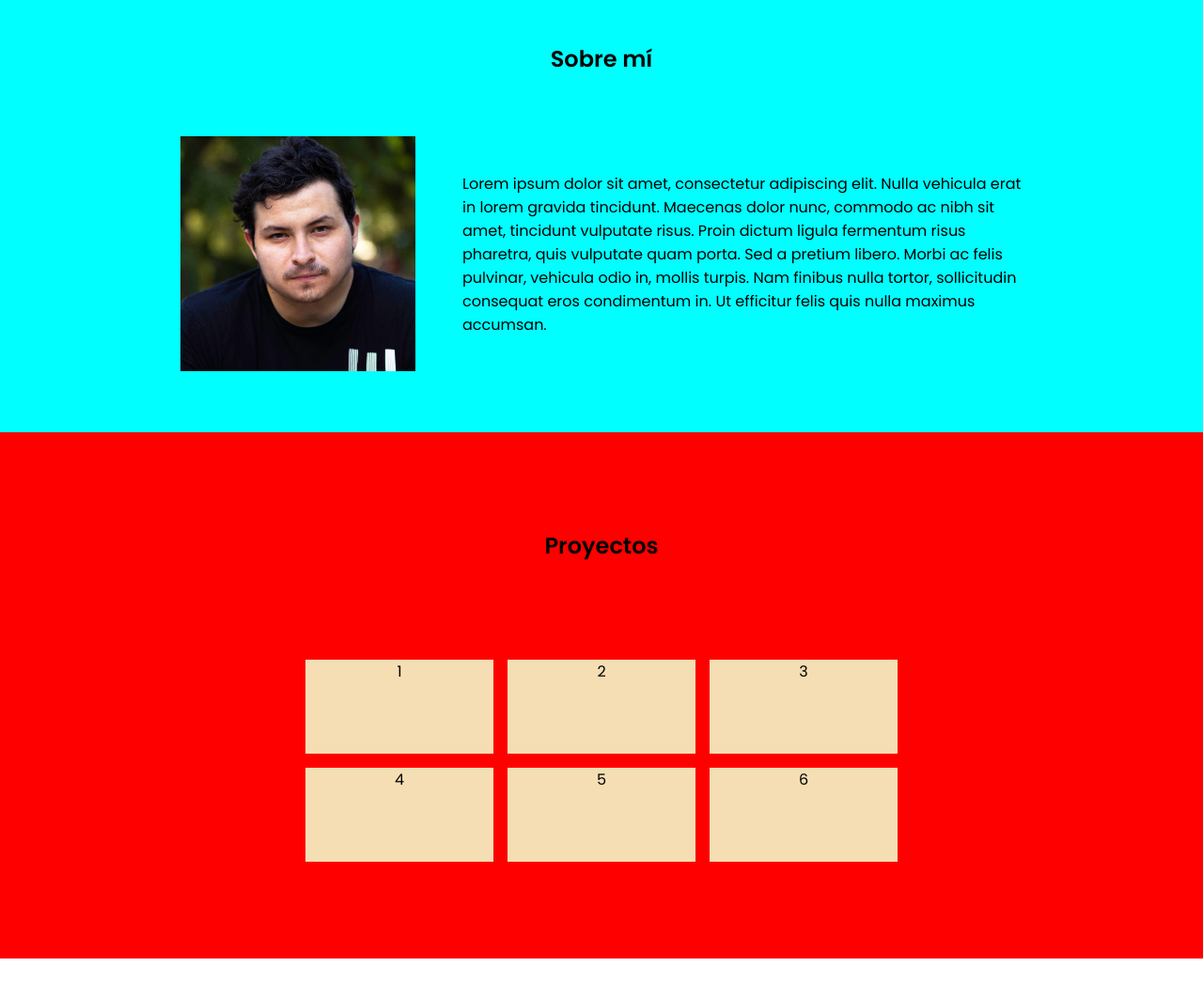
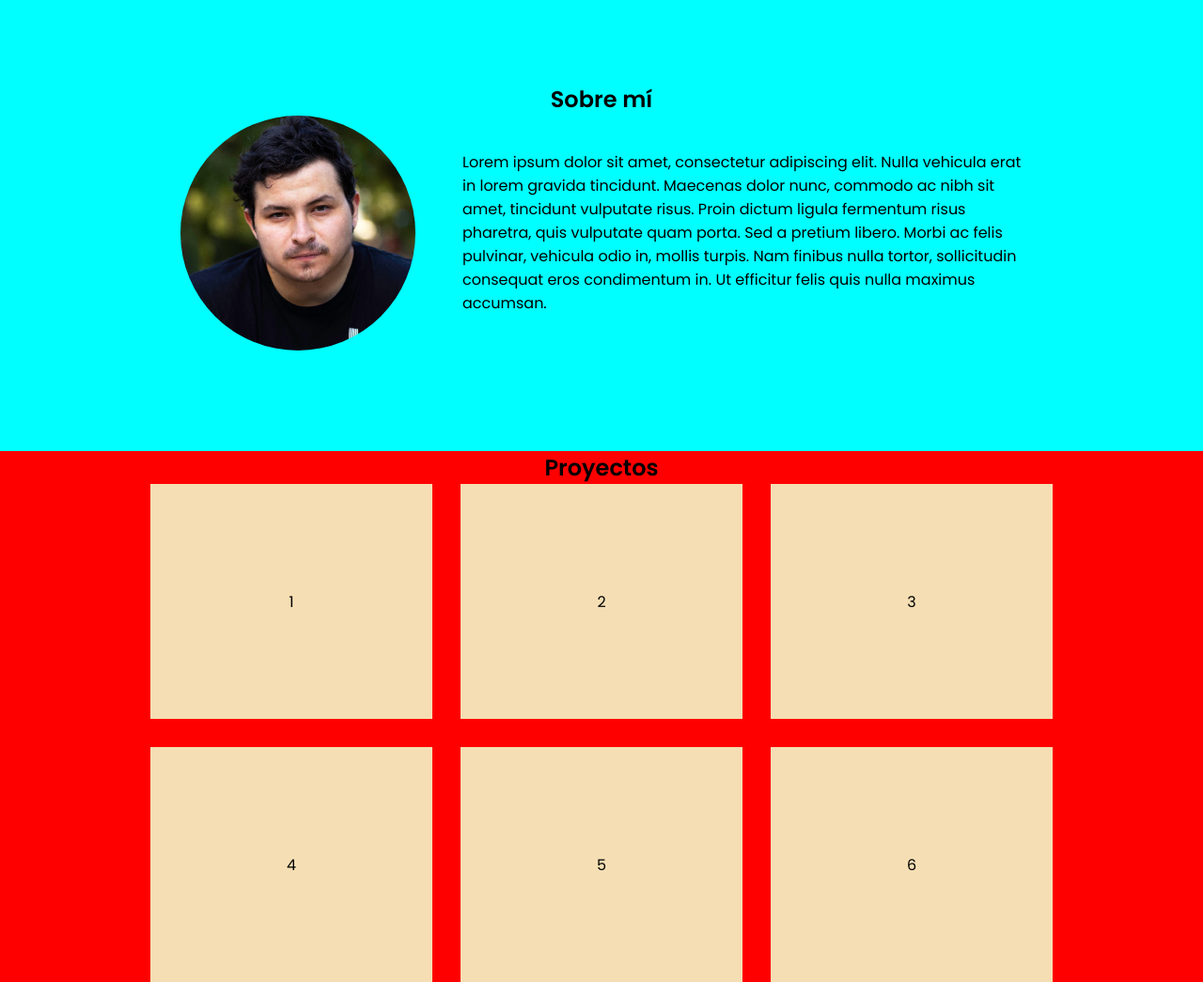
Before and after one commit to aerozfx/ramp-up, a plain HTML site: page Proyecto-RampUp/index.html in a window 1280 px wide. Shown: the part 820-1865 px from the top of the page at 94% size. Before the commit the page ends 1840 px from the top, so only its background shows below. Drawn offline with Linux system fonts and the light colour scheme.

Commit message:
pequeños cambios en el css

```diff
--- a/Proyecto-RampUp/styles/style.css
+++ b/Proyecto-RampUp/styles/style.css
@@ -1,12 +1,12 @@
 @import url('https://fonts.googleapis.com/css2?family=Poppins:ital,wght@0,200;0,400;0,500;0,600;1,700&display=swap');
 @import url('https://fonts.googleapis.com/css2?family=Lobster&family=Poppins:ital,wght@0,200;0,400;0,500;0,600;1,700&display=swap');
 
-:root{
+:root {
     --primary-black: #0d0d0d;
     --primary-blue: rgb(64, 97, 242);
 }
 
-*{
+* {
     margin: 0;
     padding: 0;
     box-sizing: border-box;
@@ -32,22 +32,23 @@ header nav {
     justify-content: center;
     gap: 30px;
 }
+
 header nav a {
     text-decoration: none;
     transition: all 0.3s ease;
 }
 
-nav a:link{
+nav a:link {
     color: var(--primary-black);
 }
-nav a:visited{
+nav a:visited {
     color: var(--primary-black)
 }
-nav a:hover{
+nav a:hover {
     color: rgb(182, 182, 182);
 }
 
-.hero-section{
+.hero-section {
     display: flex;
     flex-direction: column;
     justify-content: center;
@@ -71,17 +72,17 @@ nav a:hover{
     font-family: 'Lobster', sans-serif;
 }
 
-.aboutme{
-    height: 60vh;
+.aboutme {
+    min-height: 500px;
     background-color: aqua;
     display: flex;
     flex-direction: column;
-    justify-content: space-evenly;
+    justify-content: center;
     align-items: center;
 }
 
 
-.aboutme-info{
+.aboutme-info {
     width: 70%;
     display: flex;
     align-items: center;
@@ -91,6 +92,7 @@ nav a:hover{
 .aboutme-info img {
     width: 250px;
     height: 250px;
+    border-radius: 1000px;
 }
 
 .portfolio {
@@ -102,14 +104,18 @@ nav a:hover{
     align-items: center;
 }
 
-.projects{
+.projects {
     display: grid;
     text-align: center;
-    gap: 15px;
+    gap: 30px;
     grid-template-columns: repeat(3, minmax(200px, 1fr));
 }
 
 .projects article {
-    height: 100px;
+    display: flex;
+        justify-content: center;
+        align-items: center;
+        width: 300px;
+        height: 250px;
     background-color: wheat;
 }
```
